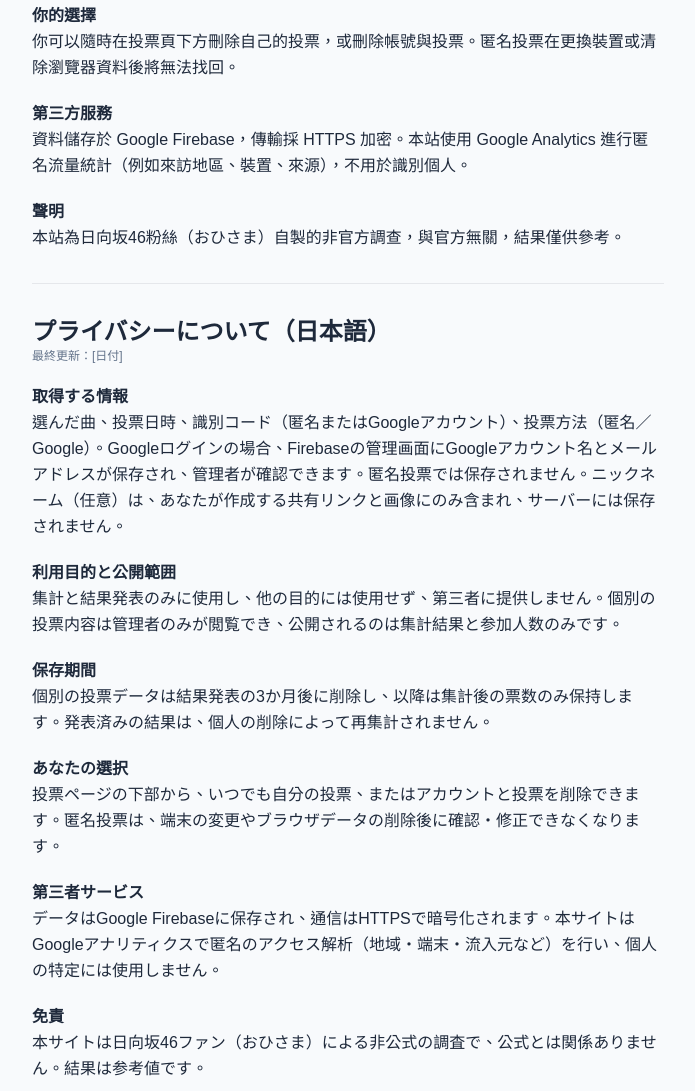
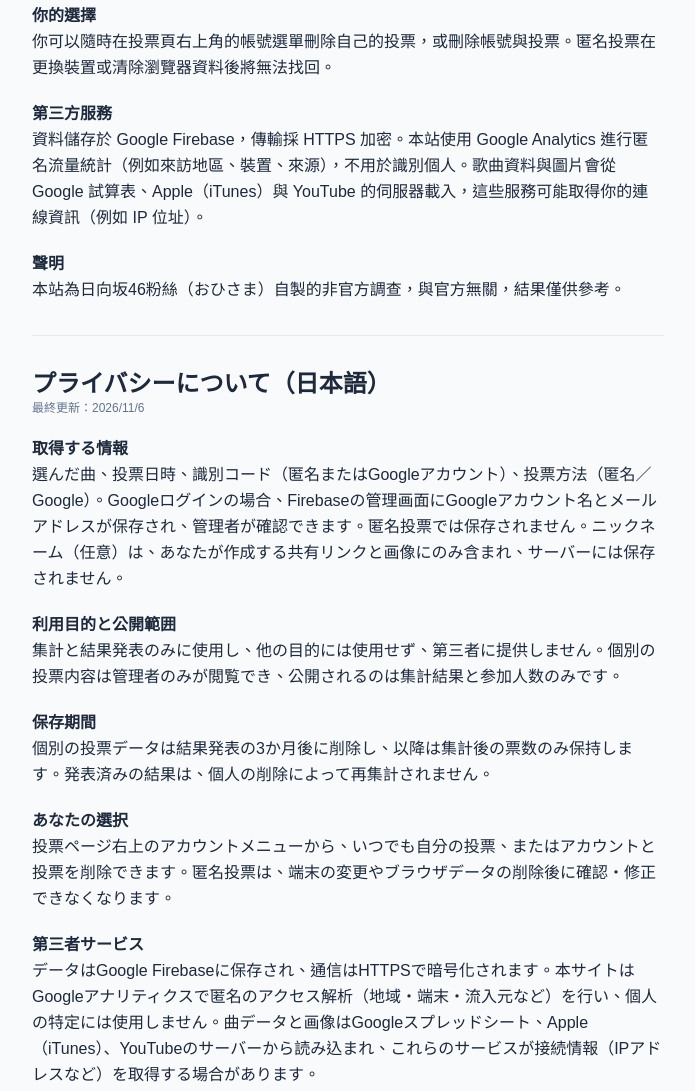
Before and after one commit to hinata-col/main, a plain HTML site: page privacy.html in a window 1280 px wide. Shown: the part 473-1564 px from the top of the page, without its empty margins (292-987 px from the left). Drawn offline with nearby package versions, Linux system fonts and the light colour scheme.

Commit message:
Add files via upload

```diff
--- a/privacy.html
+++ b/privacy.html
@@ -5,20 +5,20 @@
 <main class="max-w-2xl mx-auto p-5 leading-relaxed">
 <a href="vote.html" class="text-sky-600 text-sm font-bold">← 回投票頁 / 投票ページへ</a>
 <h1 class="text-2xl font-black mt-4">隱私說明（中文）</h1>
-<p class="text-xs text-slate-500">最後更新：[日期]</p>
+<p class="text-xs text-slate-500">最後更新：2026/11/6</p>
 <h2 class="font-black mt-5">蒐集的資料</h2><p>你選擇的歌曲、投票時間、一組識別碼（匿名或 Google 帳號）、投票方式（匿名或 Google）。若以 Google 登入，Firebase 後台會保存你的 Google 帳號名稱與 Email，管理員可看到；匿名投票則沒有。暱稱（選填）只會出現在你自己產生的分享連結與圖卡中，不會儲存到伺服器。</p>
 <h2 class="font-black mt-5">用途與公開範圍</h2><p>僅用於統計票數與公布結果，不做其他用途，不提供給第三方。個別投票內容只有管理員能看，公開的只有彙整後的結果與參與人數。</p>
 <h2 class="font-black mt-5">保存期限</h2><p>個別投票資料於結果公布後 3 個月刪除，之後僅保留彙整後的票數。已公布的結果不會因為個人刪除資料而重新計算。</p>
-<h2 class="font-black mt-5">你的選擇</h2><p>你可以隨時在投票頁下方刪除自己的投票，或刪除帳號與投票。匿名投票在更換裝置或清除瀏覽器資料後將無法找回。</p>
-<h2 class="font-black mt-5">第三方服務</h2><p>資料儲存於 Google Firebase，傳輸採 HTTPS 加密。本站使用 Google Analytics 進行匿名流量統計（例如來訪地區、裝置、來源），不用於識別個人。</p>
+<h2 class="font-black mt-5">你的選擇</h2><p>你可以隨時在投票頁右上角的帳號選單刪除自己的投票，或刪除帳號與投票。匿名投票在更換裝置或清除瀏覽器資料後將無法找回。</p>
+<h2 class="font-black mt-5">第三方服務</h2><p>資料儲存於 Google Firebase，傳輸採 HTTPS 加密。本站使用 Google Analytics 進行匿名流量統計（例如來訪地區、裝置、來源），不用於識別個人。歌曲資料與圖片會從 Google 試算表、Apple（iTunes）與 YouTube 的伺服器載入，這些服務可能取得你的連線資訊（例如 IP 位址）。</p>
 <h2 class="font-black mt-5">聲明</h2><p>本站為日向坂46粉絲（おひさま）自製的非官方調查，與官方無關，結果僅供參考。</p>
 <hr class="my-8">
 <h1 class="text-2xl font-black">プライバシーについて（日本語）</h1>
-<p class="text-xs text-slate-500">最終更新：[日付]</p>
+<p class="text-xs text-slate-500">最終更新：2026/11/6</p>
 <h2 class="font-black mt-5">取得する情報</h2><p>選んだ曲、投票日時、識別コード（匿名またはGoogleアカウント）、投票方法（匿名／Google）。Googleログインの場合、Firebaseの管理画面にGoogleアカウント名とメールアドレスが保存され、管理者が確認できます。匿名投票では保存されません。ニックネーム（任意）は、あなたが作成する共有リンクと画像にのみ含まれ、サーバーには保存されません。</p>
 <h2 class="font-black mt-5">利用目的と公開範囲</h2><p>集計と結果発表のみに使用し、他の目的には使用せず、第三者に提供しません。個別の投票内容は管理者のみが閲覧でき、公開されるのは集計結果と参加人数のみです。</p>
 <h2 class="font-black mt-5">保存期間</h2><p>個別の投票データは結果発表の3か月後に削除し、以降は集計後の票数のみ保持します。発表済みの結果は、個人の削除によって再集計されません。</p>
-<h2 class="font-black mt-5">あなたの選択</h2><p>投票ページの下部から、いつでも自分の投票、またはアカウントと投票を削除できます。匿名投票は、端末の変更やブラウザデータの削除後に確認・修正できなくなります。</p>
-<h2 class="font-black mt-5">第三者サービス</h2><p>データはGoogle Firebaseに保存され、通信はHTTPSで暗号化されます。本サイトはGoogleアナリティクスで匿名のアクセス解析（地域・端末・流入元など）を行い、個人の特定には使用しません。</p>
+<h2 class="font-black mt-5">あなたの選択</h2><p>投票ページ右上のアカウントメニューから、いつでも自分の投票、またはアカウントと投票を削除できます。匿名投票は、端末の変更やブラウザデータの削除後に確認・修正できなくなります。</p>
+<h2 class="font-black mt-5">第三者サービス</h2><p>データはGoogle Firebaseに保存され、通信はHTTPSで暗号化されます。本サイトはGoogleアナリティクスで匿名のアクセス解析（地域・端末・流入元など）を行い、個人の特定には使用しません。曲データと画像はGoogleスプレッドシート、Apple（iTunes）、YouTubeのサーバーから読み込まれ、これらのサービスが接続情報（IPアドレスなど）を取得する場合があります。</p>
 <h2 class="font-black mt-5">免責</h2><p>本サイトは日向坂46ファン（おひさま）による非公式の調査で、公式とは関係ありません。結果は参考値です。</p>
 </main></body></html>
```
